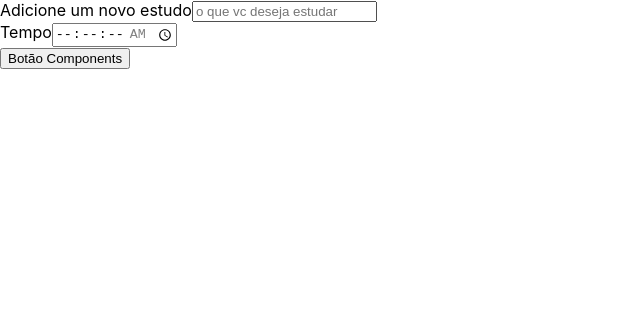
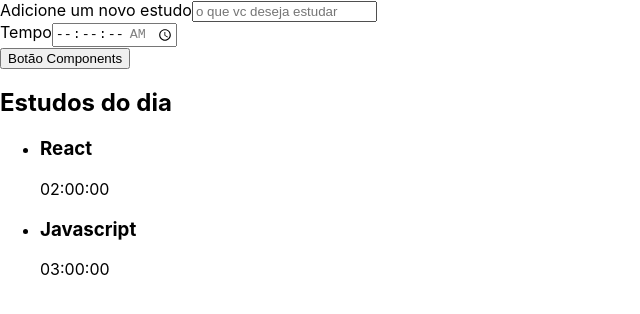
Before and after one commit to TemplatesFrontend/alura-studies, a React (Create React App) app: page / in a window 1280 px wide. Shown: the top 314 px of the page, without its empty margins (0-640 px from the left). Built offline with nearby package versions, Linux system fonts and the light colour scheme.

Commit message:
criando uma lista

```diff
--- a/src/App.tsx
+++ b/src/App.tsx
@@ -1,12 +1,14 @@
 import React from 'react';
 import Button from './components/Button';
 import Form from './components/Form';
+import Lista from './components/List';
 
 
 function App() {
   return (
     <div className="App">
       <Form />
+      <Lista />
     </div>
   );
 }
--- /dev/null
+++ b/src/components/List/index.tsx
@@ -0,0 +1,15 @@
+import React from "react";
+
+function Lista() {
+    return (
+        <aside>
+            <h2> Estudos do dia </h2>
+            <ul>
+                <li><h3>React</h3><span>02:00:00</span></li>
+                <li><h3>Javascript</h3><span>03:00:00</span></li>
+            </ul>
+        </aside>
+    )
+}
+
+export default Lista;
```
